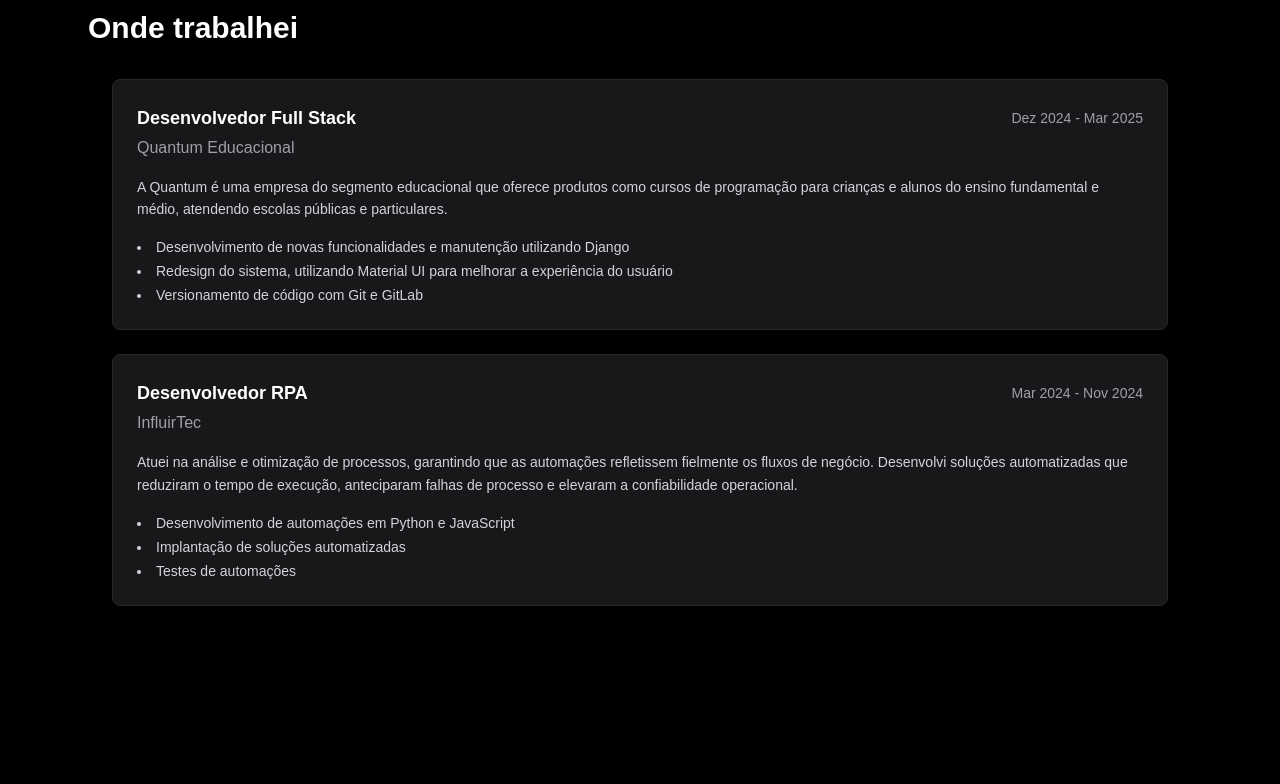
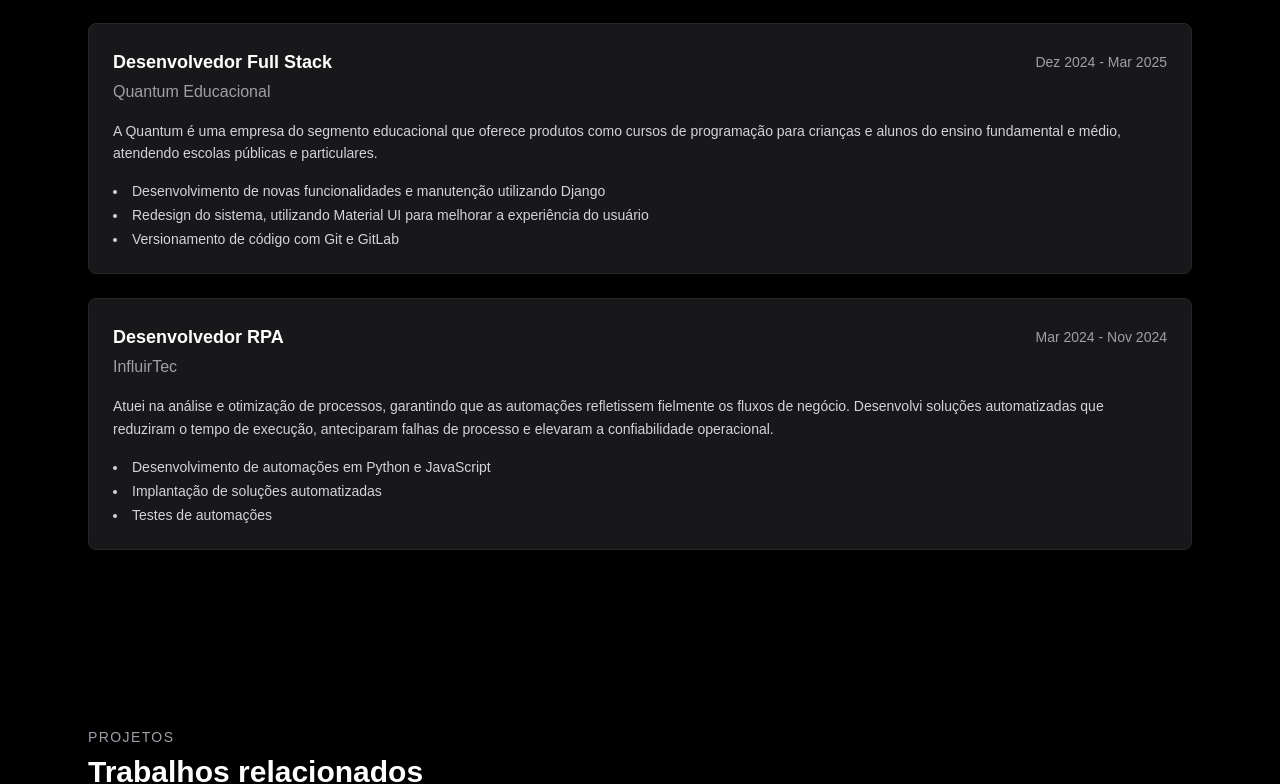
Before and after one commit to williamandradesantana/portfolio, a React (Vite) app: page / in a window 1280 px wide. Shown: the part 1736-2520 px from the top of the page. Built offline with nearby package versions, Linux system fonts and the light colour scheme.

Commit message:
feat: create component SectionList and use in component Experiences; add component Projects to Main

```diff
--- a/src/components/Experiences/index.tsx
+++ b/src/components/Experiences/index.tsx
@@ -1,6 +1,7 @@
 import { useEffect, useState } from "react";
 import type { ExperiencesModel } from "../../models/experiences/experiences";
-import clsx from "clsx";
+import { SectionList } from "../SectionList";
+import { InfoCard } from "../InfoCard";
 
 export function Experiences() {
   const [experiences, setExperiences] = useState<ExperiencesModel[]>([]);
@@ -18,7 +19,7 @@
   return (
     <section
       id="experiences"
-      className="min-h-screen flex flex-col my-14 mx-auto px-6 items-center max-w-6xl"
+      className="min-h-screen flex flex-col mx-auto px-6 items-center max-w-6xl"
     >
       <div className="w-full md:max-w-6xl">
         <span className="text-zinc-400 text-sm uppercase tracking-widest">
@@ -29,35 +30,24 @@
         </h2>
       </div>
 
-      <div className={clsx("mt-8 flex flex-col gap-6", "md:max-w-6xl px-6")}>
+      <SectionList>
         {experiences.map((experience, index) => (
-          <div
+          <InfoCard
             key={`${experience}-${index}`}
-            className="rounded-lg border border-zinc-800 bg-zinc-900 p-6"
-          >
-            <div className="flex items-center justify-between">
-              <h3 className="text-white text-lg font-semibold">
-                {experience.position}
-              </h3>
-              <span className="text-zinc-400 text-sm">
-                {experience.duration}
-              </span>
-            </div>
-
-            <p className="text-zinc-400 mt-1">{experience.company}</p>
-
-            <p className="text-zinc-300 mt-4 text-sm leading-relaxed">
-              {experience.description}
-            </p>
-
-            <ul className="mt-4 list-disc list-inside space-y-1 text-zinc-300 text-sm">
-              {experience.mainActivities.map((activity, index) => (
-                <li key={`${activity}-${index}`}>{activity}</li>
-              ))}
-            </ul>
-          </div>
+            title={experience.position}
+            subtitle={experience.company}
+            meta={experience.duration}
+            description={experience.description}
+            footer={
+              <ul className="list-disc list-inside space-y-1 text-zinc-300 text-sm">
+                {experience.mainActivities.map((activity, index) => (
+                  <li key={`${activity}-${index}`}>{activity}</li>
+                ))}
+              </ul>
+            }
+          />
         ))}
-      </div>
+      </SectionList>
     </section>
   );
 }
--- a/src/components/Main/index.tsx
+++ b/src/components/Main/index.tsx
@@ -1,6 +1,7 @@
 import { About } from "../About";
 import { Experiences } from "../Experiences";
 import { Hero } from "../Hero";
+import { Projects } from "../Projects";
 
 export function Main() {
   return (
@@ -8,6 +9,7 @@
       <Hero />
       <About />
       <Experiences />
+      <Projects />
     </main>
   );
 }
--- /dev/null
+++ b/src/components/SectionList/index.tsx
@@ -0,0 +1,13 @@
+import { clsx } from "clsx";
+
+type SectionListProps = {
+  children: React.ReactNode;
+};
+
+export function SectionList({ children }: SectionListProps) {
+  return (
+    <div className={clsx("mt-8 flex flex-col gap-6", "w-full md:max-w-6xl")}>
+      {children}
+    </div>
+  );
+}
```
